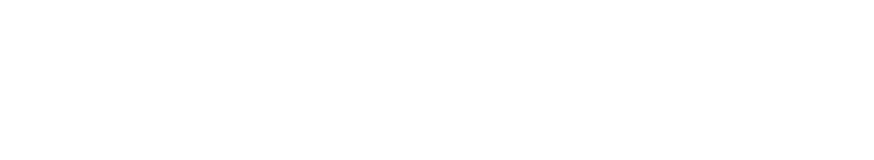
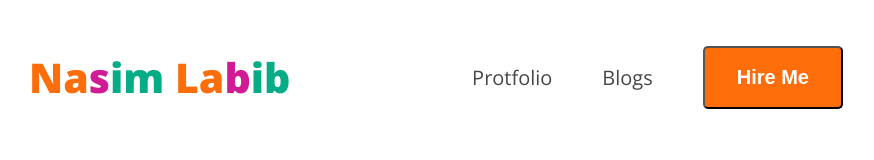
Before and after one commit to nasim100a/my-protfolio, a plain HTML site: page index.html in a window 1280 px wide. Shown: the whole page, without its empty margins (179-1053 px from the left). Drawn offline with nearby package versions, Linux system fonts and the light colour scheme.

Commit message:
Nasim Labib , Nav bar almost ready

```diff
--- a/index.html
+++ b/index.html
@@ -5,10 +5,22 @@
     <meta charset="UTF-8">
     <meta name="viewport" content="width=device-width, initial-scale=1.0">
     <title>|| PROTFOLIO ||</title>
+    <link rel="preconnect" href="https://fonts.googleapis.com">
+<link rel="preconnect" href="https://fonts.gstatic.com" crossorigin>
+<link href="https://fonts.googleapis.com/css2?family=Open+Sans:ital,wght@0,300..800;1,300..800&display=swap" rel="stylesheet">
+    <link rel="stylesheet" href="styles/blog.css">
 </head>
 
-<body>
+<body class="open-sans-normal">
     <header>
+        <nav>
+            <h3 class="nav-title"><span class="text-primary">Na</span><span style="color: rgb(208, 27, 148)">s</span><span style="color: rgb(5, 172, 133);">im</span> <span class="text-primary">La</span><span style="color: rgb(208, 27, 148);">b</span><span style="color: rgb(5, 172, 133)">ib</span></h3>
+            <ul class="">
+                <li><a href="">Protfolio</a></li>
+                <li><a href="">Blogs</a></li>
+                <li><a href=""><button class="btn-primary">Hire Me</button></a></li>
+            </ul>
+        </nav>
 
     </header>
     <main>
--- /dev/null
+++ b/styles/blog.css
@@ -0,0 +1,67 @@
+
+
+/* Font Design */
+
+.open-sans-normal {
+    font-family: "Open Sans", sans-serif;
+    font-optical-sizing: auto;
+    font-style: normal;
+    font-variation-settings:
+        "wdth" 100;
+}
+
+
+
+
+
+
+/* Shared styles for all */
+.text-primary{
+    color: #FD6E0A;
+
+}
+.dark-2{
+    color: #474747;
+}
+.btn-primary{
+    background-color: #FD6E0A;
+    font-weight: bold;
+    font-size: 20px;
+    color: white;
+    padding: 18px 32px;
+    border-radius: 5px;
+
+}
+
+
+
+
+
+
+
+nav {
+    display: flex;
+    align-items: center;
+    justify-content: space-between;
+    margin: 0px 200px;
+}
+
+.nav-title {
+    font-weight: 800;
+    font-size: 41px;
+}
+nav ul {
+    display: flex;
+    align-items: center;
+
+}
+nav ul li{
+    list-style: none;
+    margin-right: 50px;
+
+}
+nav ul li a{
+    text-decoration: none;
+   font-size: 20px;
+   color: #474747;
+}
```
